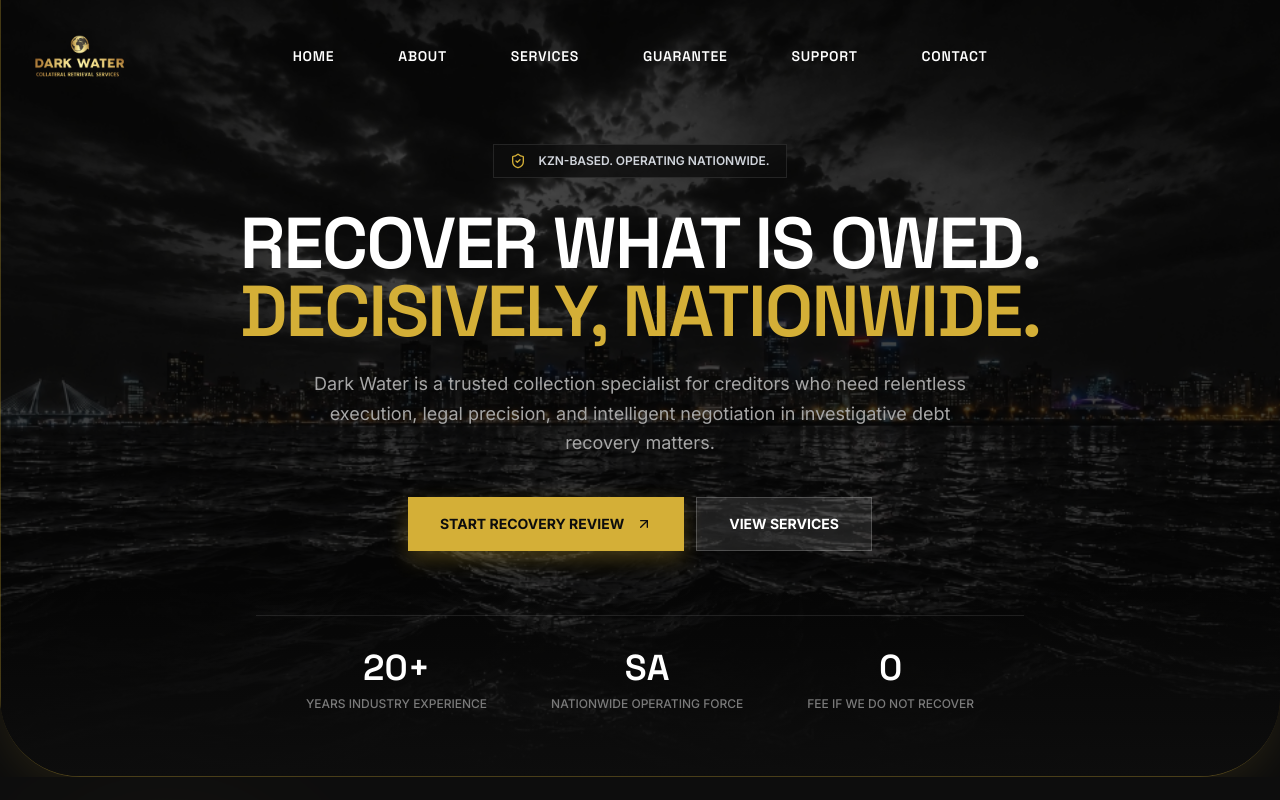
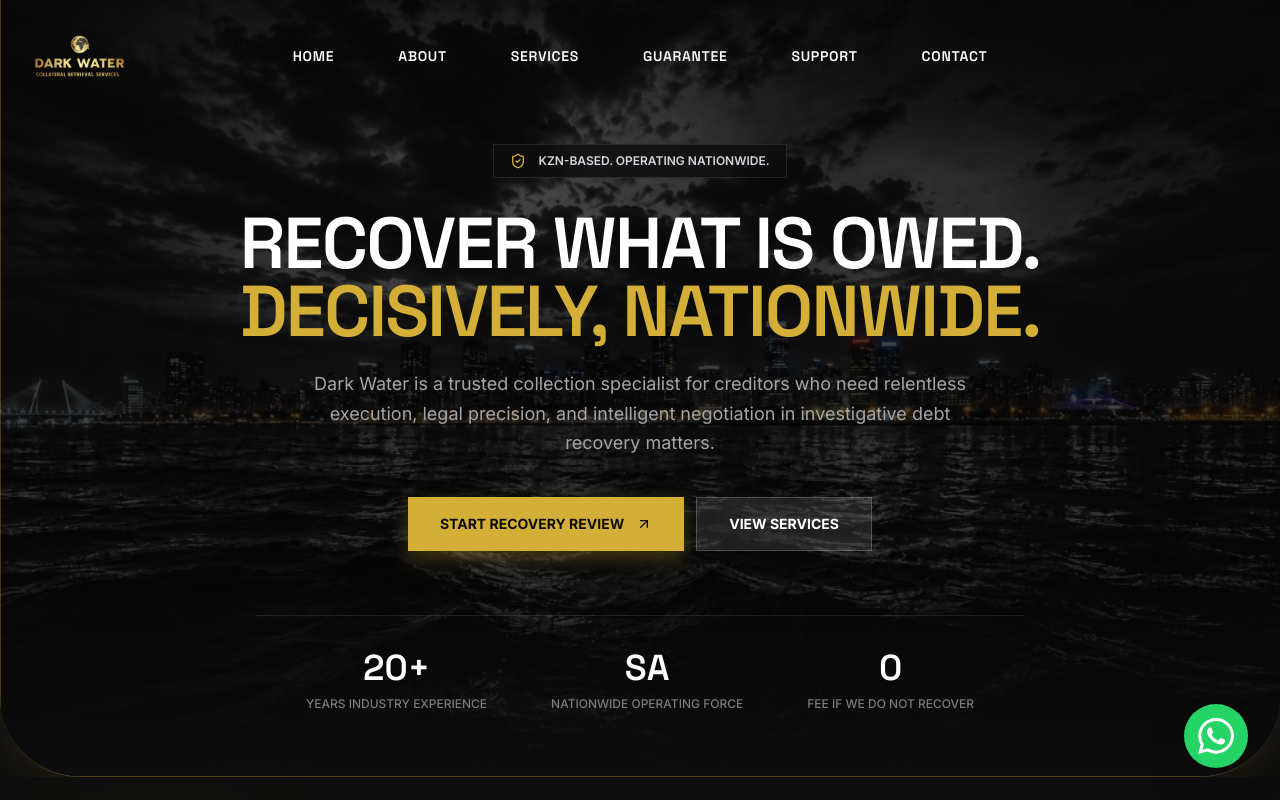
Before and after one commit to grylld/DarkWater2, a React (Vite) app: page / in a window 1280 px wide. Shown: the top 800 px of the page. Built offline with nearby package versions, Linux system fonts and the light colour scheme; no server answers.

Commit message:
feat: add floating WhatsApp widget to bottom right

```diff
--- a/src/App.tsx
+++ b/src/App.tsx
@@ -8,6 +8,8 @@
 import { CreditorsSupportSection, Ticker } from './components/CreditorsSupportSection';
 import { ContactFooter } from './components/ContactFooter';
 import { initScrollAnimations, cleanupScrollAnimations } from './animations/scrollAnimations';
+
+import { WhatsAppWidget } from './components/WhatsAppWidget';
 
 export default function App() {
   useEffect(() => {
@@ -34,6 +36,7 @@
         <Ticker />
       </main>
       <ContactFooter />
+      <WhatsAppWidget />
     </div>
   );
 }
--- /dev/null
+++ b/src/components/WhatsAppWidget.tsx
@@ -0,0 +1,27 @@
+import { motion } from 'framer-motion';
+
+export function WhatsAppWidget() {
+  return (
+    <motion.a
+      href="https://wa.me/27782517123"
+      target="_blank"
+      rel="noopener noreferrer"
+      className="fixed bottom-6 right-6 sm:bottom-8 sm:right-8 z-50 flex items-center justify-center w-14 h-14 sm:w-16 sm:h-16 bg-[#25D366] text-white rounded-full shadow-2xl hover:bg-[#20bd5a] transition-colors"
+      whileHover={{ scale: 1.1 }}
+      whileTap={{ scale: 0.9 }}
+      initial={{ y: 50, opacity: 0 }}
+      animate={{ y: 0, opacity: 1 }}
+      transition={{ duration: 0.5, delay: 1 }}
+      aria-label="Chat with us on WhatsApp"
+    >
+      <svg
+        xmlns="http://www.w3.org/2000/svg"
+        viewBox="0 0 24 24"
+        fill="currentColor"
+        className="w-8 h-8 sm:w-9 sm:h-9"
+      >
+        <path d="M17.472 14.382c-.297-.149-1.758-.867-2.03-.967-.273-.099-.471-.148-.67.15-.197.297-.767.966-.94 1.164-.173.199-.347.223-.644.075-.297-.15-1.255-.463-2.39-1.475-.888-.788-1.487-1.761-1.66-2.059-.173-.297-.018-.458.13-.606.134-.133.298-.347.446-.52.149-.174.198-.298.298-.497.099-.198.05-.371-.025-.52-.075-.149-.669-1.612-.916-2.207-.242-.579-.487-.5-.669-.51a12.8 12.8 0 0 0-.57-.01c-.198 0-.52.074-.792.372-.272.297-1.04 1.016-1.04 2.479 0 1.462 1.065 2.875 1.213 3.074.149.198 2.096 3.2 5.077 4.487.709.306 1.262.489 1.694.625.712.227 1.36.195 1.871.118.571-.085 1.758-.719 2.006-1.413.248-.694.248-1.289.173-1.413-.074-.124-.272-.198-.57-.347m-5.421 7.403h-.004a9.87 9.87 0 0 1-5.031-1.378l-.361-.214-3.741.982.998-3.648-.235-.374a9.86 9.86 0 0 1-1.51-5.26c.001-5.45 4.436-9.884 9.888-9.884 2.64 0 5.122 1.03 6.988 2.898a9.825 9.825 0 0 1 2.893 6.994c-.003 5.45-4.437 9.884-9.885 9.884m8.413-18.297A11.815 11.815 0 0 0 12.052 0C5.495 0 .16 5.335.157 11.892c0 2.096.547 4.142 1.588 5.945L.057 24l6.305-1.654a11.882 11.882 0 0 0 5.683 1.448h.005c6.554 0 11.89-5.335 11.893-11.893a11.821 11.821 0 0 0-3.48-8.413Z"/>
+      </svg>
+    </motion.a>
+  );
+}
```
